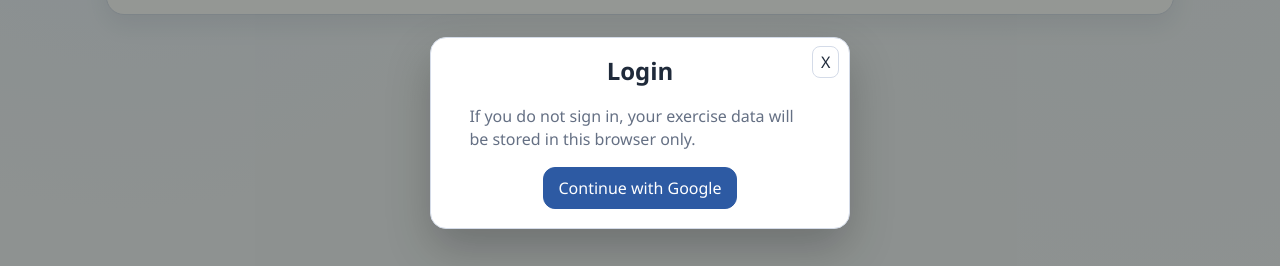
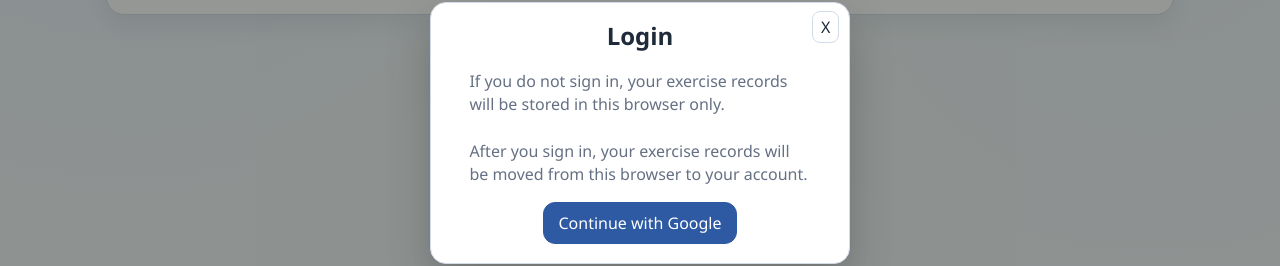
Before and after one commit to woopakyi/japanese-vocab-web, a React (Vite) app: page / in a window 1280 px wide. Both pictures are taken after a click on the button "Login / Sign In". Shown: the part 267-533 px from the top of the page. Built offline with nearby package versions, Linux system fonts and the light colour scheme; no server answers; the database is empty.

Commit message:
finish login test

```diff
--- a/src/components/Auth.jsx
+++ b/src/components/Auth.jsx
@@ -64,7 +64,12 @@
       <div className="auth-modal" onClick={(e) => e.stopPropagation()}>
         <button className="close-btn" onClick={closeModal} aria-label="Close auth modal">X</button>
         <h2 className="auth-title">Login</h2>
-        <p className="auth-reminder home-intro">If you do not sign in, your exercise data will be stored in this browser only.</p>
+        <p className="auth-reminder home-intro">
+          If you do not sign in, your exercise records will be stored in this browser only.
+          <br />
+          <br />
+          After you sign in, your exercise records will be moved from this browser to your account.
+        </p>
         <button className="google-login-btn" onClick={handleGoogleSignIn}>Continue with Google</button>
         {error && <p className="error-banner" style={{ marginTop: '0.8rem' }}>{error}</p>}
         {message && <p style={{ marginTop: '0.8rem' }}>{message}</p>}
```
